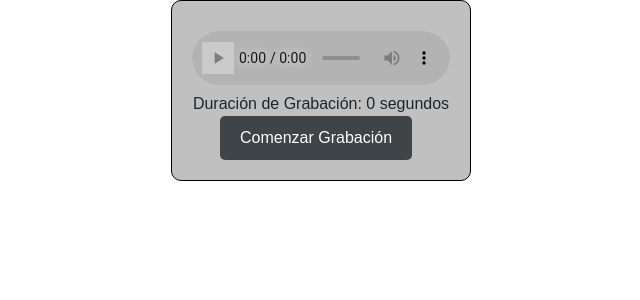
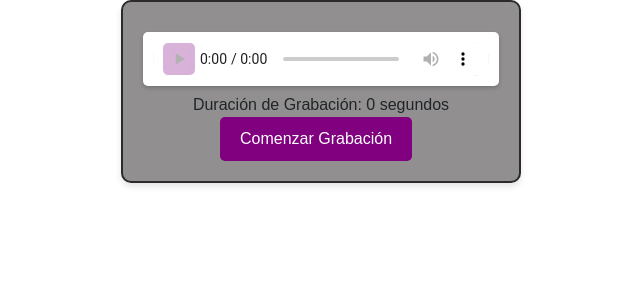
Before and after one commit to Funread/funread, a React (Create React App) app in the folder frontend/: page /demo/voice in a window 1280 px wide. Shown: the top 300 px of the page, without its empty margins (319-959 px from the left). Built offline with nearby package versions, Linux system fonts and the light colour scheme.

Commit message:
Update voice.css
update voice

```diff
--- a/frontend/src/Components/Shared/Templates/Widgets/VoiceRecorder/voice.css
+++ b/frontend/src/Components/Shared/Templates/Widgets/VoiceRecorder/voice.css
@@ -1,18 +1,19 @@
 /* Estilos para el contenedor principal */
 .audio-recorder-container {
-    border: 1px solid #000000;
+    border: 2px solid #2b2b2b; /* Borde gris oscuro */
     padding: 20px;
     border-radius: 10px;
-    width: 300px;
+    width: 400px;
     margin: 0 auto;
-    background-color: silver;
+    background-color: #918f8f; /* Fondo gris oscuro */
     text-align: center;
     font-family: Arial, sans-serif;
+    box-shadow: 0 4px 6px rgba(0, 0, 0, 0.1); /* Sombra suave */
   }
 
   /* Estilos para el botón de inicio/detención de grabación */
   .audio-recorder-button {
-    background-color: #3e4448;
+    background-color: #800080; /* Morado oscuro */
     color: white;
     padding: 10px 20px;
     border: none;
@@ -23,18 +24,22 @@
   }
 
   .audio-recorder-button:hover {
-    background-color: purple;
+    background-color: #4b0082; /* Morado más claro al pasar el mouse */
   }
 
   /* Estilos para el reproductor de audio */
   .audio-recorder-audio {
     margin-top: 10px;
     width: 100%;
+    background-color:  white; /* Fondo gris oscuro */
+    padding: 10px;
+    border-radius: 5px;
+    box-shadow: 0 2px 4px rgba(0, 0, 0, 0.2); /* Sombra suave */
   }
 
   /* Estilos para el área de grabación */
   .audio {
-    background-color: #e0e0e0;
+    background-color: #9f9595; /* Fondo gris oscuro */
     width: 100%;
     padding: 10px;
     border-radius: 5px;
@@ -43,22 +48,21 @@
 
   /* Estilos para los controles de audio en HTML5 */
   audio::-webkit-media-controls-panel {
-    background-color: #352e2e53;
-    color: white;
-    border-radius: 0; /* Cambia a bordes rectangulares */
+    background-color:  white; /* Fondo gris oscuro */
+
     font-family: Arial, sans-serif;
+    box-shadow: 0 2px 4px rgba(0, 0, 0, 0.2); /* Sombra suave */
   }
 
   /* Cambiar el estilo del botón de reproducción */
   audio::-webkit-media-controls-play-button {
-    background-color: white;
-    color: white;
-    border-radius: 0Ppx; /* Cambia a bordes rectangulares */
+    background-color: #800080; /* Morado oscuro */
+    border-radius: 5px;
   }
 
   /* Cambiar el estilo del botón de pausa */
   audio::-webkit-media-controls-pause-button {
-    background-color: #ff0000;
-    color: white;
-    border-radius: 0; /* Cambia a bordes rectangulares */
+    background-color: #4b0082; /* Morado más claro */
+
+    border-radius: 5px;
   }
```
